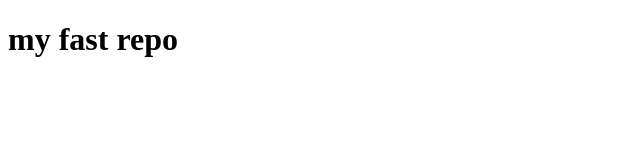
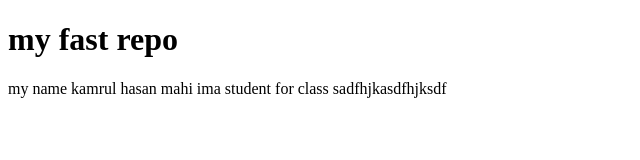
Before and after one commit to kamrulhasanmahi/my-file-fast, a plain HTML site: page index.html in a window 1280 px wide. Shown: the whole page, without its empty margins (0-640 px from the left). Drawn offline with Linux system fonts and the light colour scheme.

Commit message:
fast commit

```diff
--- a/index.html
+++ b/index.html
@@ -7,5 +7,7 @@
 </head>
 <body>
     <h1>my fast repo</h1>
+    my name kamrul hasan mahi
+    ima student for class sadfhjkasdfhjksdf
 </body>
 </html>
```
